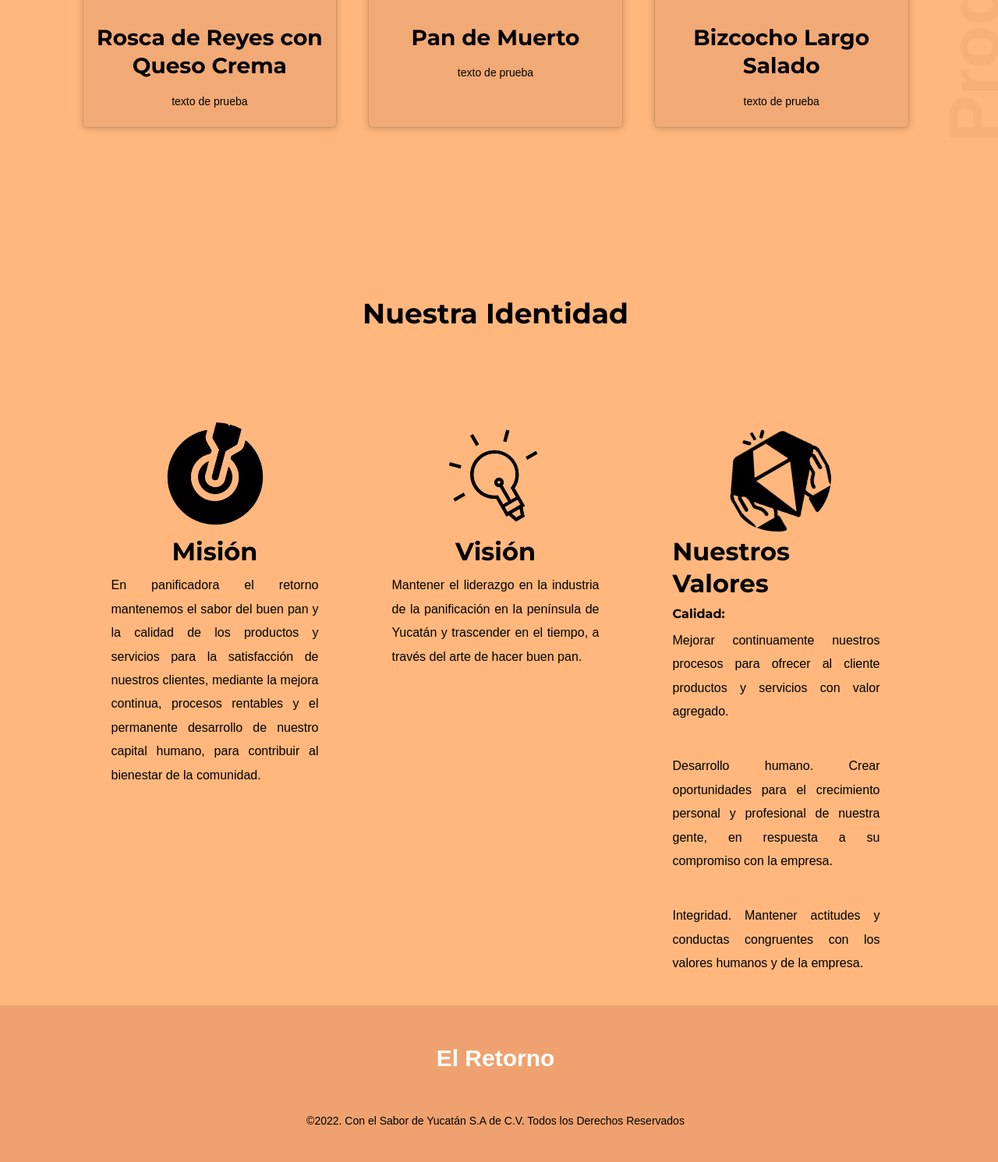
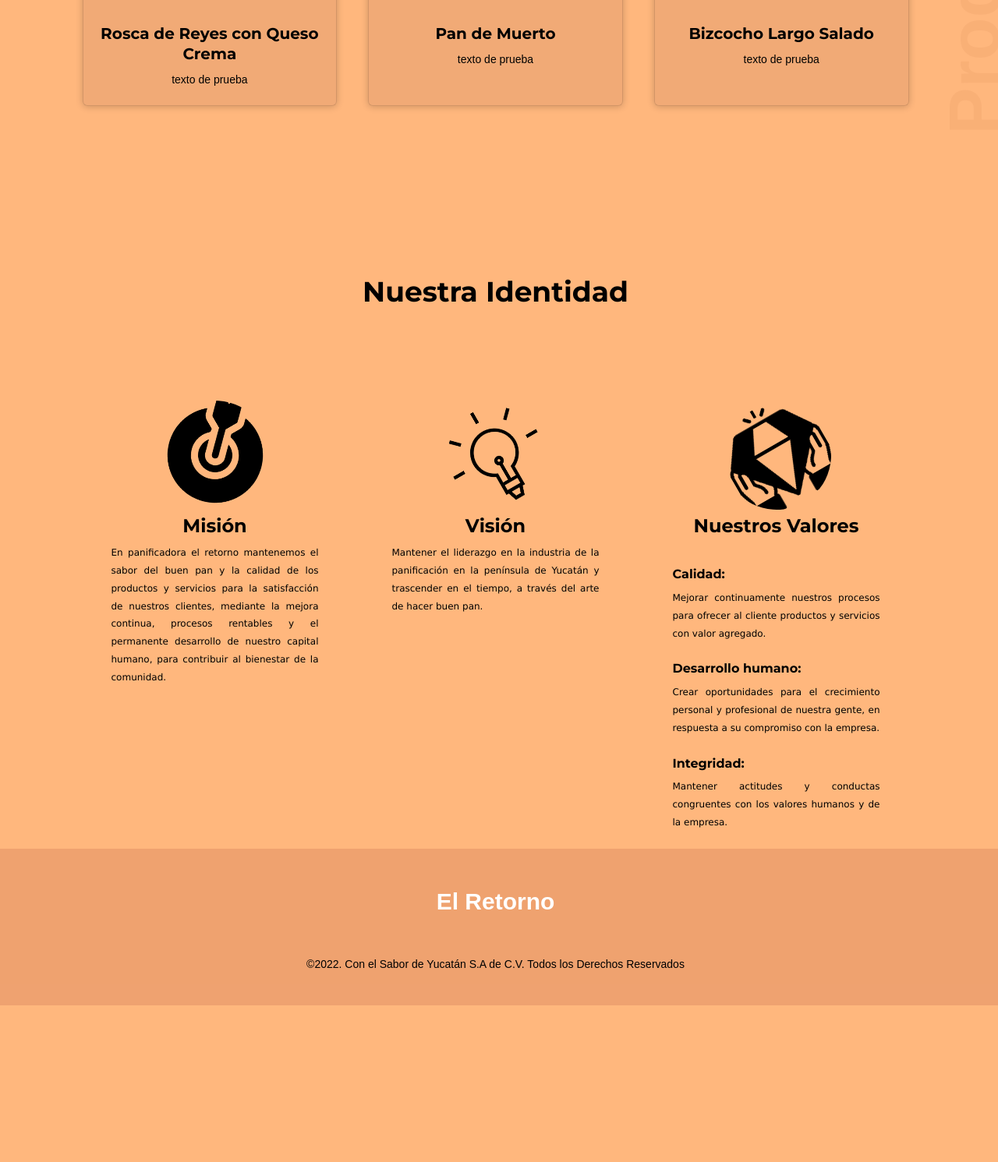
Before and after one commit to Kichye/retorno, a PHP site: page / in a window 1280 px wide. Shown: the part 2294-3785 px from the top of the page at 78% size. After the commit the page ends 3584 px from the top, so only its background shows below. Run offline with PHP 8.4, Linux system fonts and the light colour scheme.

Commit message:
cambios 01/06/2022

```diff
--- a/index.html
+++ b/index.html
@@ -217,7 +217,7 @@
                 <img src="img_productos/88_Rosca_de_Reyes_con_Queso_Crema_1.jpg">
             </figure>
             <div class="contenido-card">
-                <h3>Rosca de Reyes con Queso Crema</h3>
+                <h5>Rosca de Reyes con Queso Crema</h5>
                 <p>texto de prueba</p>
 
             </div>
@@ -227,7 +227,7 @@
                 <img src="img_productos/87_Pan_de_Muerto_1.jpg">
             </figure>
             <div class="contenido-card">
-                <h3>Pan de Muerto</h3>
+                <h5>Pan de Muerto</h5>
                 <p>texto de prueba</p>
 
             </div>
@@ -237,7 +237,7 @@
                 <img src="img_productos/94_Bizcocho_Largo_Salado_1.jpg">
             </figure>
             <div class="contenido-card">
-                <h3>Bizcocho Largo Salado</h3>
+                <h5>Bizcocho Largo Salado</h5>
                 <p>texto de prueba</p>
 
             </div>
@@ -266,12 +266,12 @@
                 <div class="card__perfil">
                     <div class="card__nombre">
                         <img class="imgcardd" src="imge/mision2.png" alt="">
-                        <h2>Misión</h2>
+                        <h4>Misión</h4>
 
                     </div>
 
                     <div class="card__descripcion">
-                        <p class="texto-justificado">En panificadora el retorno mantenemos el sabor del buen pan y la calidad de los productos y servicios para la satisfacción de nuestros clientes, mediante la mejora continua, procesos rentables y el permanente desarrollo de nuestro capital humano, para contribuir al bienestar de la comunidad.</p>
+                        <p class="texto-justificado2">En panificadora el retorno mantenemos el sabor del buen pan y la calidad de los productos y servicios para la satisfacción de nuestros clientes, mediante la mejora continua, procesos rentables y el permanente desarrollo de nuestro capital humano, para contribuir al bienestar de la comunidad.</p>
                     </div>
 
 
@@ -279,12 +279,12 @@
                 <div class="card__perfil">
                     <div class="card__nombre">
                         <img class="imgcardd" src="imge/vision2.png" alt="">
-                        <h2>Visión</h2>
+                        <h4>Visión</h4>
 
                     </div>
 
                     <div class="card__descripcion">
-                        <p class="texto-justificado">Mantener el liderazgo en la industria de la panificación en la península de Yucatán y trascender en el tiempo, a través del arte de hacer buen pan.</p>
+                        <p class="texto-justificado2">Mantener el liderazgo en la industria de la panificación en la península de Yucatán y trascender en el tiempo, a través del arte de hacer buen pan.</p>
                     </div>
 
 
@@ -292,16 +292,19 @@
                 <div class="card__perfil">
                     <div class="card__nombre">
                         <img class="imgcardd" src="imge/valores2.png" alt="">
-                        <h2>Nuestros Valores</h2>
-
+                        <h4>Nuestros Valores</h4>
+                        <br>
                     </div>
 
                     <div class="card__descripcion">
-                        <h6>Calidad:</h6><p class="texto-justificado"> Mejorar continuamente nuestros procesos para ofrecer al cliente productos y servicios con valor agregado.</p>
+                        <h6>Calidad:</h6>
+                        <p class="texto-justificado2"> Mejorar continuamente nuestros procesos para ofrecer al cliente productos y servicios con valor agregado.</p>
                         <br>
-                        <p class="texto-justificado">Desarrollo humano. Crear oportunidades para el crecimiento personal y profesional de nuestra gente, en respuesta a su compromiso con la empresa.</p>
+                        <h6>Desarrollo humano:</h6>
+                        <p class="texto-justificado2"> Crear oportunidades para el crecimiento personal y profesional de nuestra gente, en respuesta a su compromiso con la empresa.</p>
                         <br>
-                        <p class="texto-justificado">Integridad. Mantener actitudes y conductas congruentes con los valores humanos y de la empresa.</p>
+                        <h6>Integridad:</h6>
+                        <p class="texto-justificado2"> Mantener actitudes y conductas congruentes con los valores humanos y de la empresa.</p>
                     </div>
 
 
--- a/style.css
+++ b/style.css
@@ -43,11 +43,21 @@ h6 {
     text-align: justify;
     }
 
+.texto-justificado2{
+    text-align: justify;
+    letter-spacing: px;
+    margin: 0 auto;
+    font-family: 'Lucida Sans', 'Lucida Sans Regular', 'Lucida Grande', 'Lucida Sans Unicode', Geneva, Verdana, sans-serif;
+    font-size: 12px;
+    white-space: 0px;
+
+}
+
 p {
     color: rgb(0, 0, 0);
     font-size: 16px;
     line-height: 1.9;
-    font-weight: 400;
+    font-weight: 00;
 }
 
 .section-padding-150 {
@@ -1483,8 +1493,9 @@ blockquote img {
   p.textvacantes{
 
     padding: 0px;
-    margin: 0px;
-    vertical-align: baseline;
+    margin: 0rem auto;
+    height: 300px;
+    text-align: right;
     font-size: 40px;
     text-transform: uppercase;
     font-weight: 700;
@@ -1492,6 +1503,6 @@ blockquote img {
     color: #000000;
     margin-bottom: 0px;
     font-family: 'Poppins', sans-serif;
-    width: 400px;
+    width: 600px;
 
   }
```
Also changed, not shown: menu.html (+15 -15 lines), servicios.html (+25 -1 lines), trabajo.html (+13 -7 lines).
